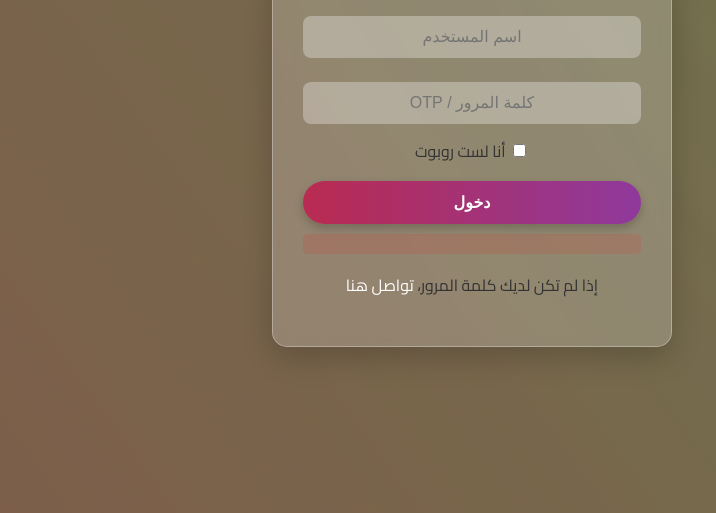
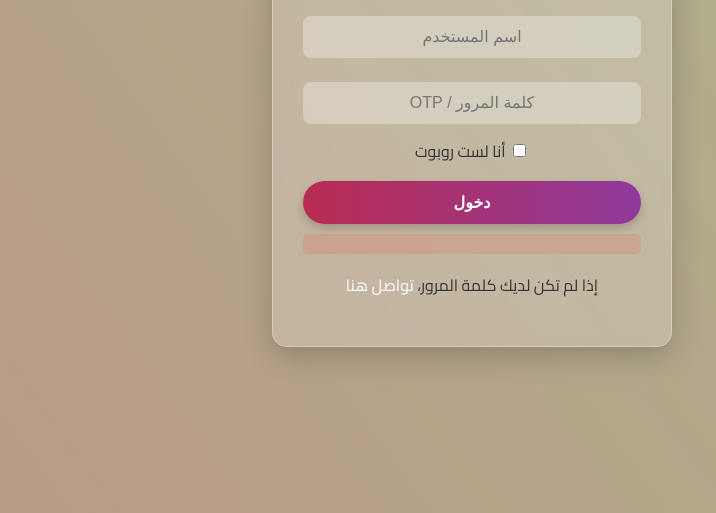
Before and after one commit to SA-94/KFU_2030, a plain HTML site: page index.html in a window 1280 px wide. Shown: the part 287-800 px from the top of the page, without its empty margins (168-884 px from the left). Drawn offline with Linux system fonts and the light colour scheme.

Commit message:
Update style.css

```diff
--- a/style.css
+++ b/style.css
@@ -16,7 +16,6 @@ body {
   align-items: center;
   min-height: 100vh;
   overflow: hidden;
-  background: #000; /* لون خلفية افتراضي غير ظاهر بسبب طبقات الأمواج */
 }
 
 /* طبقة الأمواج */
```
